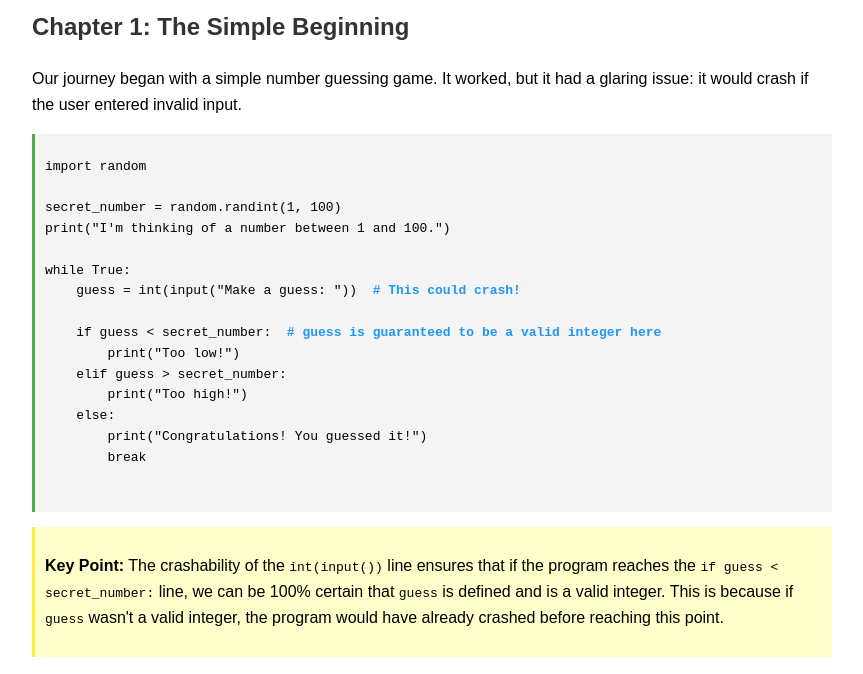
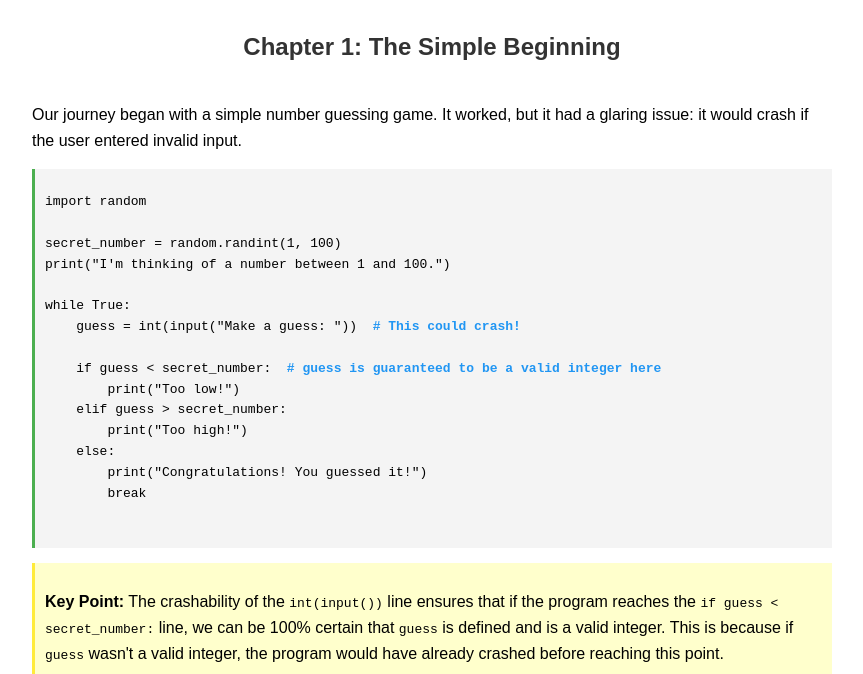
Before and after one commit to bobbyconnolly/python-exception-handling-guide, a plain HTML site: page index.html in a window 1280 px wide. Shown: the part 106-780 px from the top of the page, without its empty margins (208-1071 px from the left). Drawn offline with Linux system fonts and the light colour scheme.

Commit message:
Update index.html

```diff
--- a/index.html
+++ b/index.html
@@ -11,6 +11,12 @@
             margin: 0 auto;
             max-width: 800px;
             padding: 20px;
+            display: flex;
+            flex-direction: column;
+            align-items: center;
+        }
+        .content {
+            width: 100%;
         }
         h1, h2 {
             color: #333;
@@ -20,6 +26,8 @@
             border-left: 3px solid #4CAF50;
             padding: 10px;
             margin-bottom: 15px;
+            width: 100%;
+            box-sizing: border-box;
         }
         .note {
             background-color: #ffffcc;
@@ -39,7 +47,6 @@
         }
         @media print {
             body {
-
                 max-width: none;
             }
             .page-break {
```
